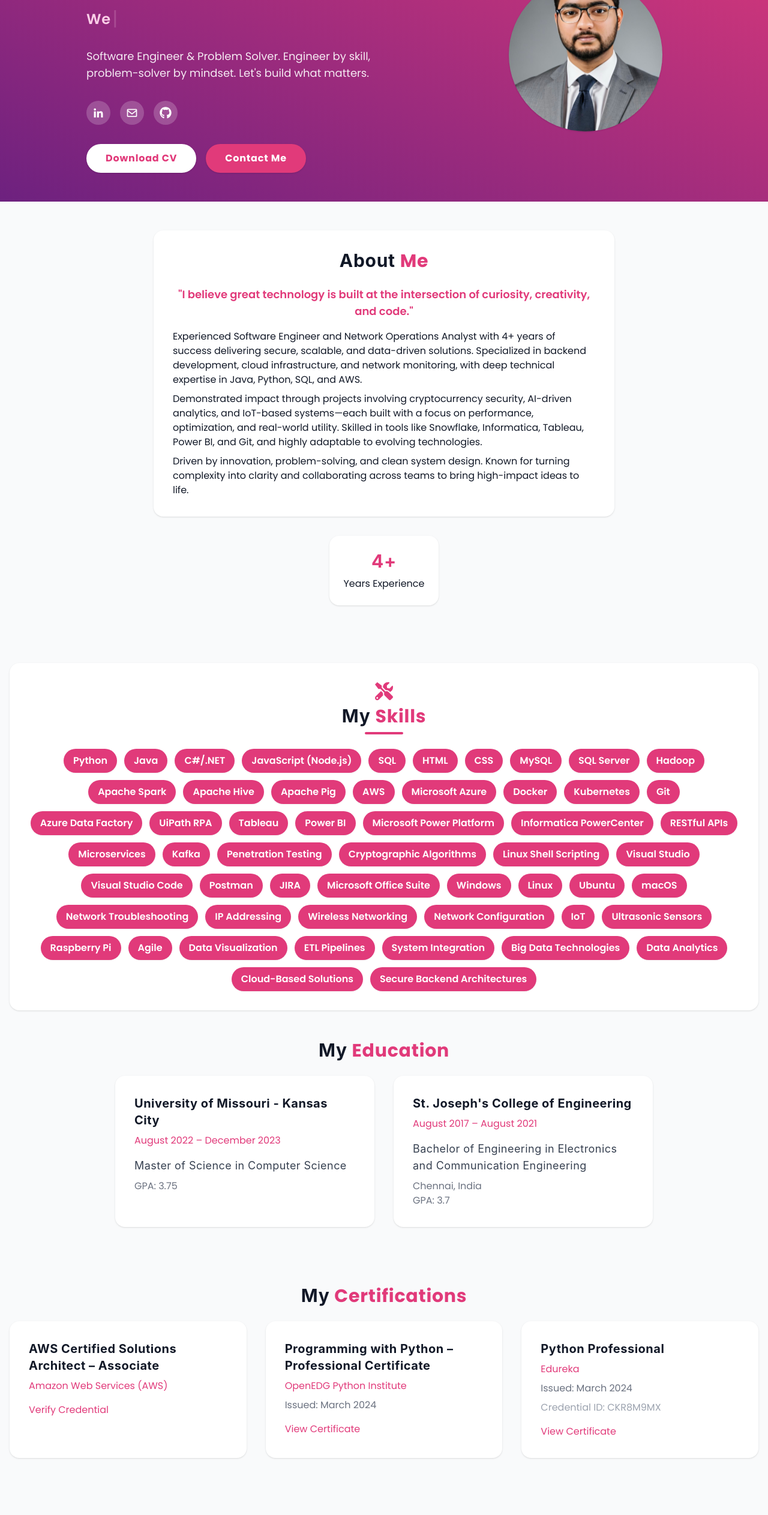
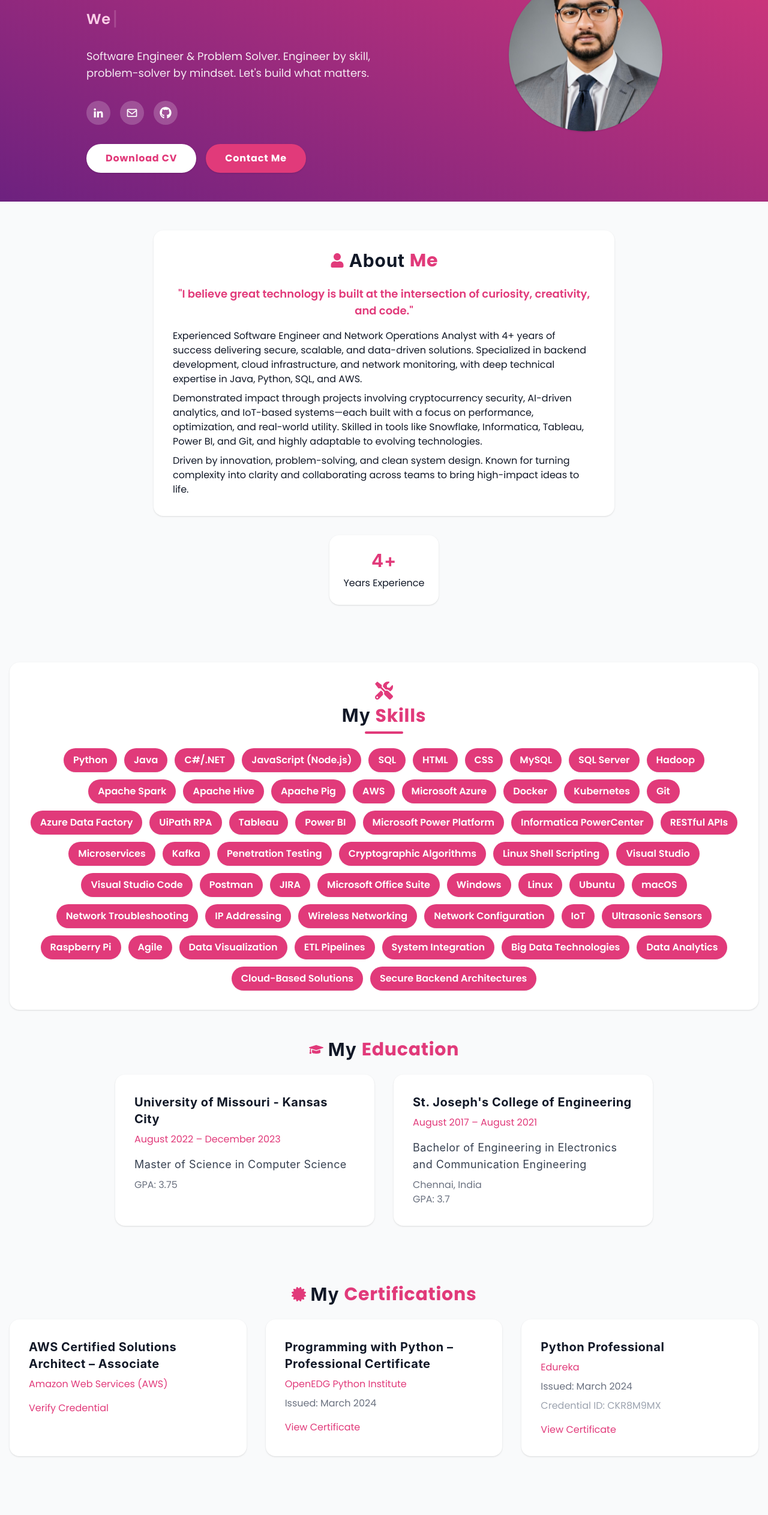
Before and after one commit to saicharankarasala/sai-charan-website, a React (Vite) app: page / in a window 1280 px wide. Shown: the part 234-2759 px from the top of the page at 60% size. Built offline with nearby package versions, Linux system fonts and the light colour scheme.

Commit message:
Add relevant icons to all main section headings for visual consistency

```diff
--- a/src/App.jsx
+++ b/src/App.jsx
@@ -10,7 +10,7 @@ import {
   FaCodeBranch, FaProjectDiagram, FaNetworkWired, FaCertificate,
   FaCogs, FaTools, FaLaptopCode, FaTerminal, FaCode as FaCodeAlt,
   FaBriefcase, FaGraduationCap, FaExternalLinkAlt, FaChevronDown,
-  FaTwitter, FaInstagram
+  FaTwitter, FaInstagram, FaUser
 } from 'react-icons/fa';
 import { VerticalTimeline, VerticalTimelineElement } from 'react-vertical-timeline-component';
 import 'react-vertical-timeline-component/style.min.css';
@@ -178,7 +178,10 @@ const App = () => {
               <section className="about py-12 px-4 bg-gray-50" id="about">
                 <div className="max-w-3xl mx-auto">
                   <div className="bg-white rounded-2xl shadow p-8 text-gray-900 hover:scale-105 hover:shadow-2xl transition-transform duration-300">
-                    <h2 className="text-3xl font-bold mb-6 text-center">About <span className="text-[#e13a7a]">Me</span></h2>
+                    <h2 className="text-3xl font-bold mb-6 text-center flex items-center justify-center gap-2">
+                      <FaUser className="text-[#e13a7a] text-2xl" />
+                      About <span className="text-[#e13a7a]">Me</span>
+                    </h2>
                     <span className="block text-lg text-[#e13a7a] font-semibold mb-4 text-center">
                       "I believe great technology is built at the intersection of curiosity, creativity, and code."
                     </span>
@@ -270,7 +273,10 @@ const App = () => {
               {/* EDUCATION SECTION - Already styled */}
               <section className="education pb-12 px-4 bg-gray-50" id="education">
                 <div className="max-w-4xl mx-auto">
-                  <h2 className="text-3xl font-bold mb-6 text-center">My <span className="text-[#e13a7a]">Education</span></h2>
+                  <h2 className="text-3xl font-bold mb-6 text-center flex items-center justify-center gap-2">
+                    <FaGraduationCap className="text-[#e13a7a] text-2xl" />
+                    My <span className="text-[#e13a7a]">Education</span>
+                  </h2>
                   <div className="grid grid-cols-1 md:grid-cols-2 gap-8">
                     {/* UMKC Education */}
                     <div className="bg-white rounded-2xl shadow p-8 text-gray-900 hover:scale-105 hover:shadow-2xl transition-transform duration-300">
@@ -294,7 +300,10 @@ const App = () => {
               {/* CERTIFICATIONS SECTION */}
               <section className="certifications py-12 px-4 bg-gray-50" id="certifications">
                 <div className="max-w-7xl mx-auto">
-                  <h2 className="text-3xl font-bold mb-6 text-center">My <span className="text-[#e13a7a]">Certifications</span></h2>
+                  <h2 className="text-3xl font-bold mb-6 text-center flex items-center justify-center gap-2">
+                    <FaCertificate className="text-[#e13a7a] text-2xl" />
+                    My <span className="text-[#e13a7a]">Certifications</span>
+                  </h2>
                   <div className="grid grid-cols-1 md:grid-cols-2 lg:grid-cols-3 gap-8">
                     {/* AWS Certification */}
                     <div className="bg-white rounded-2xl shadow p-8 text-gray-900 hover:scale-105 hover:shadow-2xl transition-transform duration-300">
@@ -324,7 +333,10 @@ const App = () => {
               {/* EXPERIENCE SECTION */}
               <section className="experience py-12 px-4 bg-gray-50" id="experience">
                 <div className="max-w-7xl mx-auto">
-                  <h2 className="text-3xl font-bold mb-6 text-center">My <span className="text-[#e13a7a]">Experience</span></h2>
+                  <h2 className="text-3xl font-bold mb-6 text-center flex items-center justify-center gap-2">
+                    <FaBriefcase className="text-[#e13a7a] text-2xl" />
+                    My <span className="text-[#e13a7a]">Experience</span>
+                  </h2>
                   <div className="grid grid-cols-1 md:grid-cols-2 lg:grid-cols-3 gap-8">
                     {/* Source Consulting Experience */}
                     <div className="bg-white rounded-2xl shadow p-8 text-gray-900 hover:scale-105 hover:shadow-2xl transition-transform duration-300">
@@ -388,7 +400,10 @@ const App = () => {
               {/* PROJECTS SECTION */}
               <section className="projects py-12 px-4 bg-gray-50" id="projects">
                 <div className="max-w-7xl mx-auto">
-                  <h2 className="text-3xl font-bold mb-6 text-center">My <span className="text-[#e13a7a]">Projects</span></h2>
+                  <h2 className="text-3xl font-bold mb-6 text-center flex items-center justify-center gap-2">
+                    <FaProjectDiagram className="text-[#e13a7a] text-2xl" />
+                    My <span className="text-[#e13a7a]">Projects</span>
+                  </h2>
                   <div className="grid grid-cols-1 md:grid-cols-2 lg:grid-cols-3 gap-8">
                     {/* Portfolio Project */}
                     <div className="bg-white rounded-2xl shadow p-8 text-gray-900 hover:scale-105 hover:shadow-2xl transition-transform duration-300">
@@ -466,6 +481,10 @@ const App = () => {
               {/* CONTACT SECTION - Beautiful, modern, centered */}
               <section className="contact py-16 px-4 bg-gray-50" id="contact">
                 <div className="max-w-3xl mx-auto">
+                  <h2 className="text-3xl font-bold mb-6 text-center flex items-center justify-center gap-2">
+                    <FaEnvelope className="text-[#e13a7a] text-2xl" />
+                    Contact <span className="text-[#e13a7a]">Me</span>
+                  </h2>
                   <Contact />
                 </div>
               </section>
```
